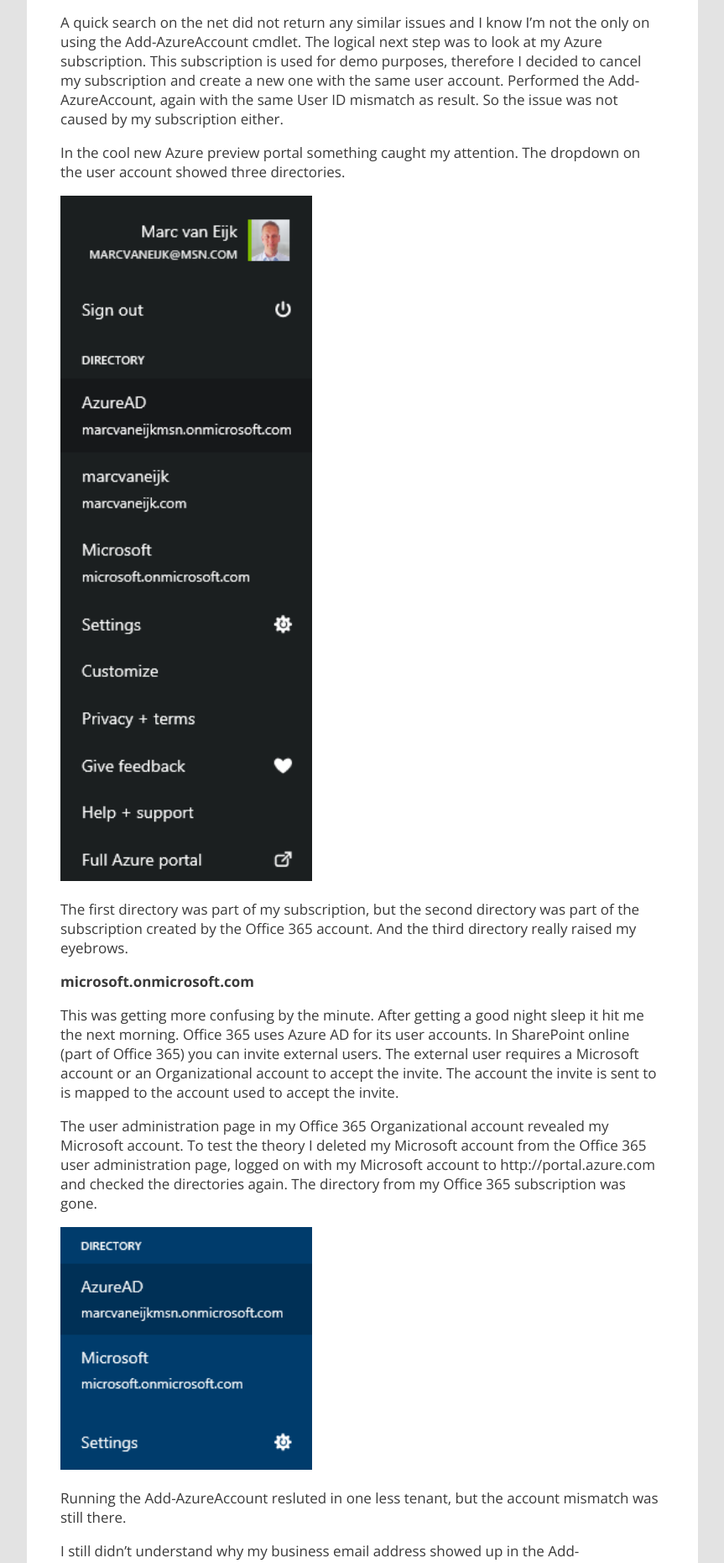
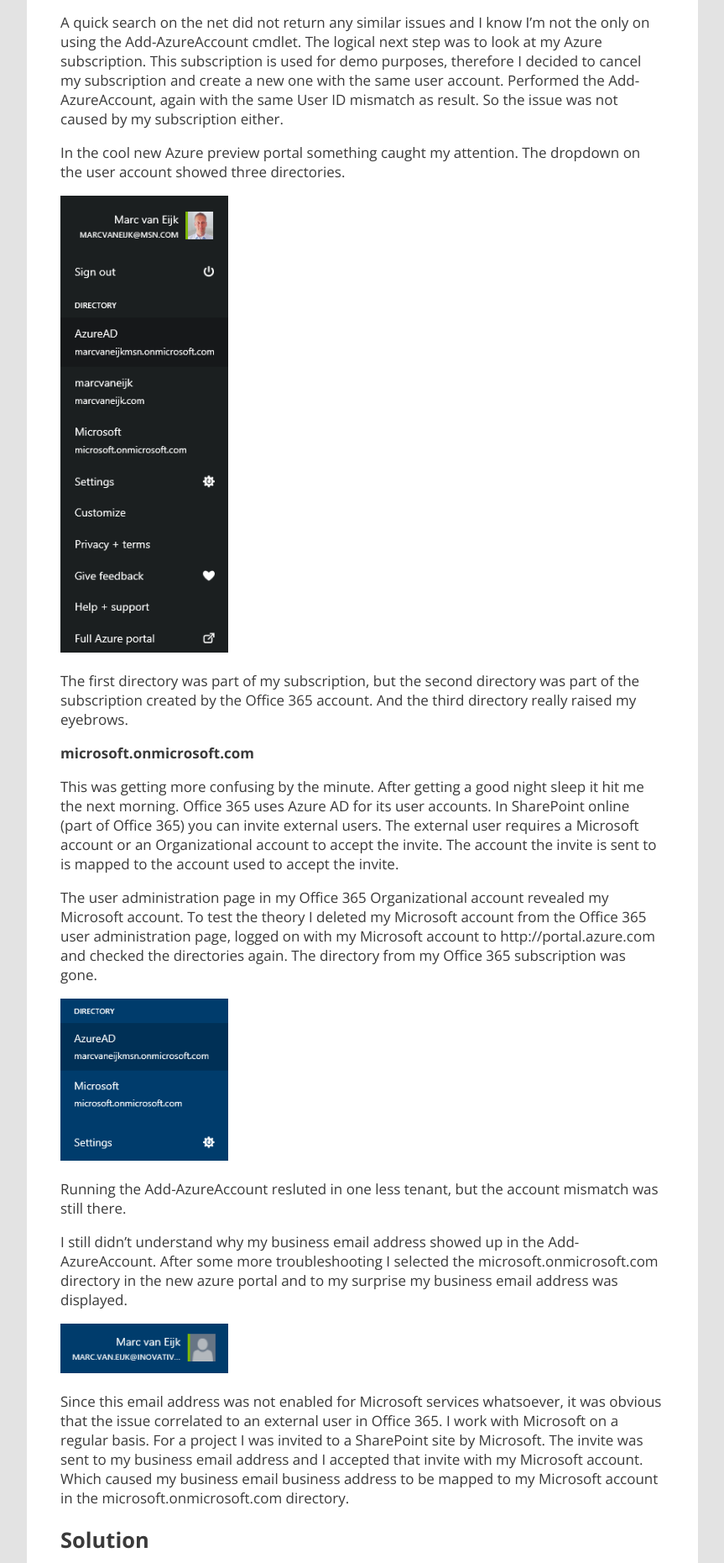
Before and after one commit to marcvaneijk/marcvaneijk.old, a Jekyll site: the page built from _posts/2014-12-30-addazureaccount.md, in a window 1280 px wide. Shown: the part 3576-5437 px from the top of the page at 84% size, without its empty margins (58-921 px from the left). Built offline with Jekyll 4.4.1, drawn with Linux system fonts in a browser that asks for light colours; nearby versions of some CDN libraries.

Commit message:
Update 2014-12-30-addazureaccount.md

```diff
--- a/_posts/2014-12-30-addazureaccount.md
+++ b/_posts/2014-12-30-addazureaccount.md
@@ -84,7 +84,7 @@ A quick search on the net did not return any similar issues and I know I’m not
 
 In the cool new Azure preview portal something caught my attention. The dropdown on the user account showed three directories.
 
-<img src="/images/2014-12-30/08-Directories.png" width="300">
+<img src="/images/2014-12-30/08-Directories.png" width="200">
 
 The first directory was part of my subscription, but the second directory was part of the subscription created by the Office 365 account. And the third directory really raised my eyebrows.
 
@@ -94,7 +94,7 @@ This was getting more confusing by the minute. After getting a good night sleep
 
 The user administration page in my Office 365 Organizational account revealed my Microsoft account. To test the theory I deleted my Microsoft account from the Office 365 user administration page, logged on with my Microsoft account to http://portal.azure.com and checked the directories again. The directory from my Office 365 subscription was gone.
 
-<img src="/images/2014-12-30/09-Two-Directories.png" width="300">
+<img src="/images/2014-12-30/09-Two-Directories.png" width="200">
 
 Running the Add-AzureAccount resluted in one less tenant, but the account mismatch was still there.
 
```
